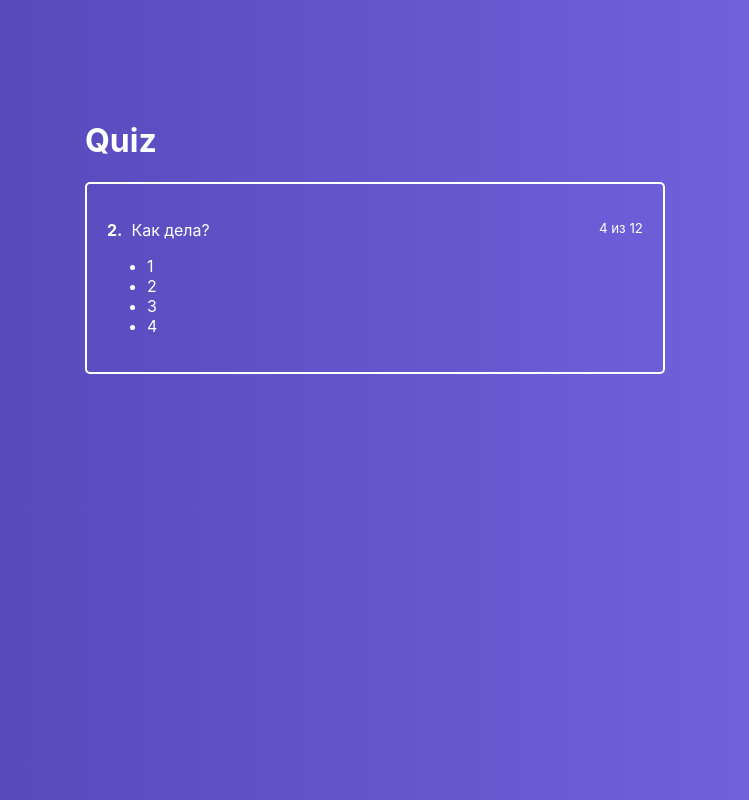
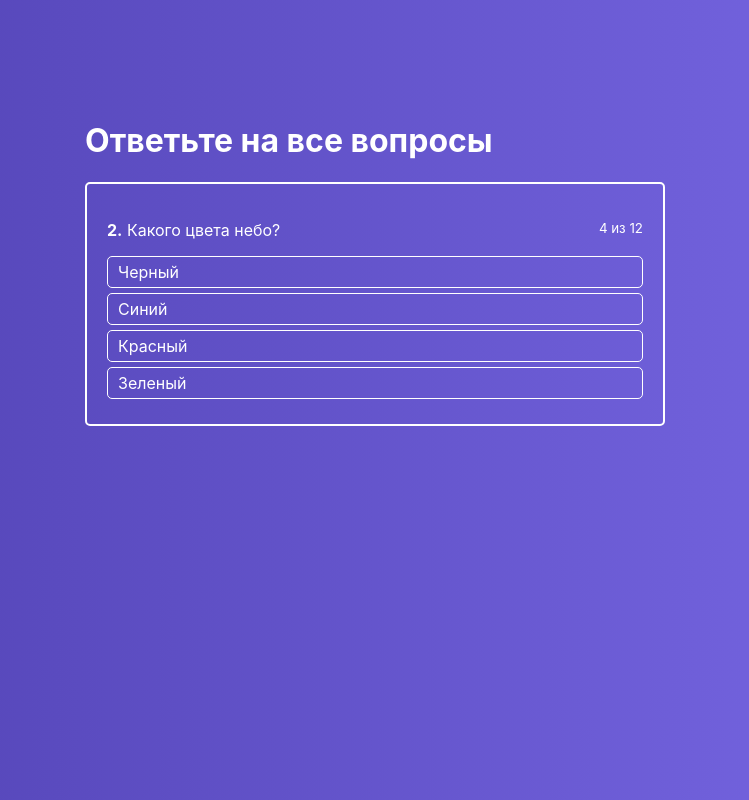
Before and after one commit to KolchinVolodymyr/react-project, a React app: page / in a window 1280 px wide. Shown: the whole page, without its empty margins (265-1014 px from the left). Built offline with nearby package versions, Linux system fonts and the light colour scheme.

Commit message:
Added func onAnswerClickHandler

```diff
--- a/src/components/ActiveQuiz/ActiveQuiz.js
+++ b/src/components/ActiveQuiz/ActiveQuiz.js
@@ -1,24 +1,25 @@
 import React from 'react'
 import classes from './ActiveQuiz.module.css'
+import AnswersList from './AnswersList/AnswersList'
 
-const ActiveQuiz = props => (
+const ActiveQuiz = props => {
+  return (
     <div className={classes.ActiveQuiz}>
       <p className={classes.Question}>
       <span>
         <strong>2.</strong>&nbsp;
-        Как дела?
+        {props.question}
       </span>
 
         <small>4 из 12</small>
       </p>
 
-    <ul>
-      <li>1</li>
-      <li>2</li>
-      <li>3</li>
-      <li>4</li>
-    </ul>
+      <AnswersList
+        answers={props.answers}
+        onAnswerClick={props.onAnswerClick}
+      />
     </div>
   )
+}
 
 export default ActiveQuiz
--- /dev/null
+++ b/src/components/ActiveQuiz/AnswersList/AnswerItem/AnswerItem.js
@@ -0,0 +1,15 @@
+import React from 'react'
+import classes from './AnswerItem.module.css'
+
+const AnswerItem = props => {
+  return (
+    <li
+      className={classes.AnswerItem}
+      onClick={() => props.onAnswerClick(props.answer.id)}
+    >
+      { props.answer.text }
+    </li>
+  )
+}
+
+export default AnswerItem
--- /dev/null
+++ b/src/components/ActiveQuiz/AnswersList/AnswerItem/AnswerItem.module.css
@@ -0,0 +1,12 @@
+.AnswerItem {
+    border: 1px solid #fff;
+    border-radius: 5px;
+    padding: 5px 10px;
+    margin-bottom: 5px;
+    cursor: pointer;
+}
+
+.AnswerItem:hover {
+    background: rgba(255, 255, 255, .2);
+    transition: background .3s ease-in-out;
+}
--- /dev/null
+++ b/src/components/ActiveQuiz/AnswersList/AnswersList.js
@@ -0,0 +1,19 @@
+import React from 'react'
+import classes from './AnswersList.module.css'
+import AnswerItem from './AnswerItem/AnswerItem'
+
+const AnswersList = props => (
+  <ul className={classes.AnswersList}>
+    { props.answers.map((answer, index) => {
+      return (
+        <AnswerItem
+          key={index}
+          answer={answer}
+          onAnswerClick={props.onAnswerClick}
+        />
+      )
+    }) }
+  </ul>
+)
+
+export default AnswersList
--- /dev/null
+++ b/src/components/ActiveQuiz/AnswersList/AnswersList.module.css
@@ -0,0 +1,5 @@
+.AnswersList {
+    list-style: none;
+    margin: 0;
+    padding: 0;
+}
--- a/src/containers/Quiz/Quiz.js
+++ b/src/containers/Quiz/Quiz.js
@@ -4,16 +4,34 @@
 
 class Quiz extends Component {
     state = {
-    quiz: []
+        quiz: [
+            {
+                question: 'Какого цвета небо?',
+                rightAnswerId: 2,
+                answers: [
+                    {text: 'Черный', id: 1},
+                    {text: 'Синий', id: 2},
+                    {text: 'Красный', id: 3},
+                    {text: 'Зеленый', id: 4}
+                ]
+            }
+        ]
     }
 
+    onAnswerClickHandler = answerId => {
+        console.log('Answer Id: ', answerId)
+    }
     render() {
         return (
           <div className={classes.Quiz}>
             <div className={classes.QuizWrapper}>
-            <h1>Quiz</h1>
+              <h1>Ответьте на все вопросы</h1>
 
-            <ActiveQuiz />
+              <ActiveQuiz
+                answers={this.state.quiz[0].answers}
+                question={this.state.quiz[0].question}
+                 onAnswerClick={this.onAnswerClickHandler}
+              />
             </div>
           </div>
         )
```
Lines whose indentation alone changed are shown as unchanged.
